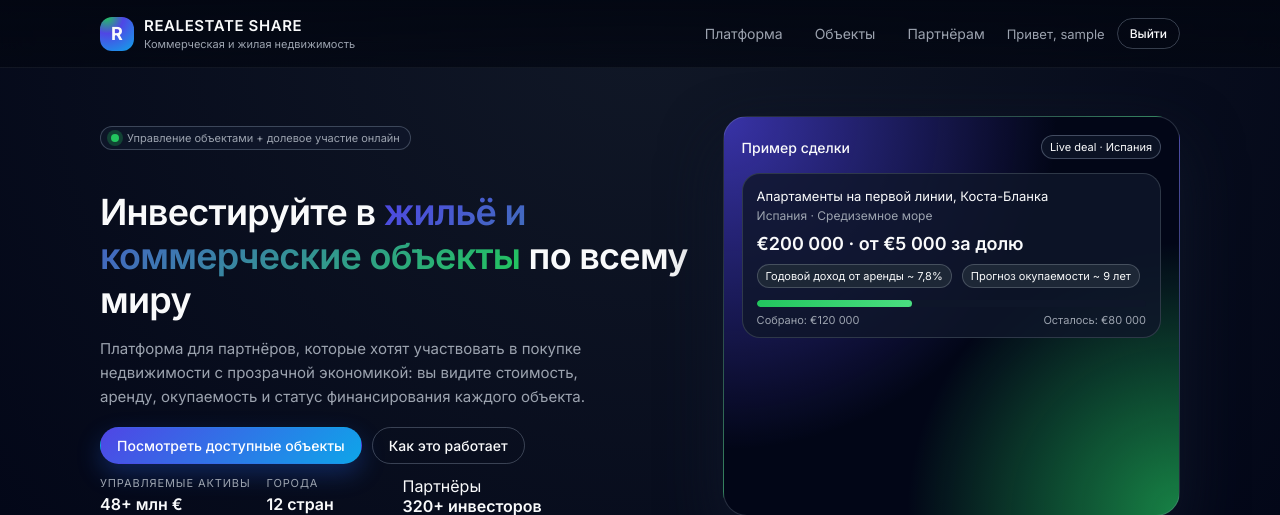
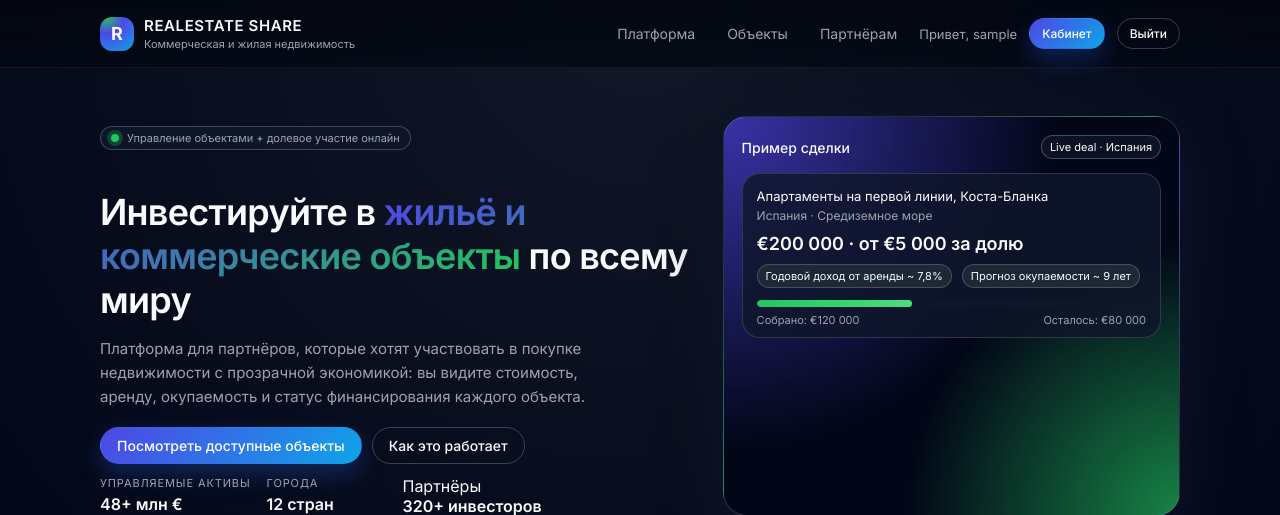
Before and after one commit to kiper7777/RealEstate-Share, a PHP site: page /index.php in a window 1280 px wide. Shown: the top 515 px of the page. Run offline with PHP 8.4, Linux system fonts and the light colour scheme; the visitor is signed in with stand-in values (Sample User, id 1); data comes from the database, SQL or seed files in the repository; data that the repository does not hold is empty.

Commit message:
Update index.php
Added a button to go to personal account

```diff
--- a/index.php
+++ b/index.php
@@ -75,6 +75,10 @@ if ($res) {
                         Привет,
                         <?= htmlspecialchars($currentUser['name']) ?>
                     </span>
+
+                    <a href="dashboard.php" class="btn btn-primary btn-sm">Кабинет</a>
+
+
                     <a href="logout.php" class="btn btn-outline btn-sm">Выйти</a>
                     <?php else: ?>
                     <button class="btn btn-outline" id="loginBtn">Вход партнёра</button>
```
